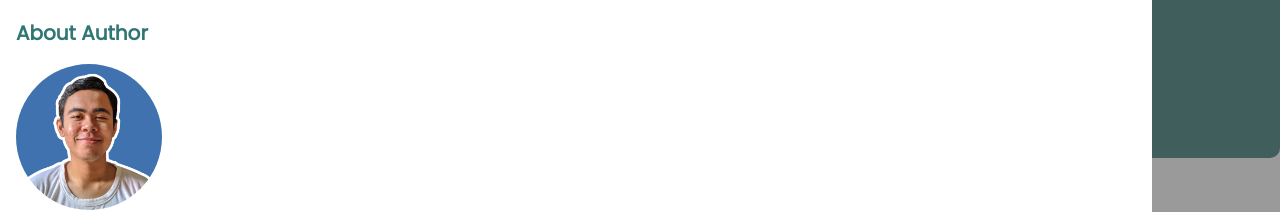
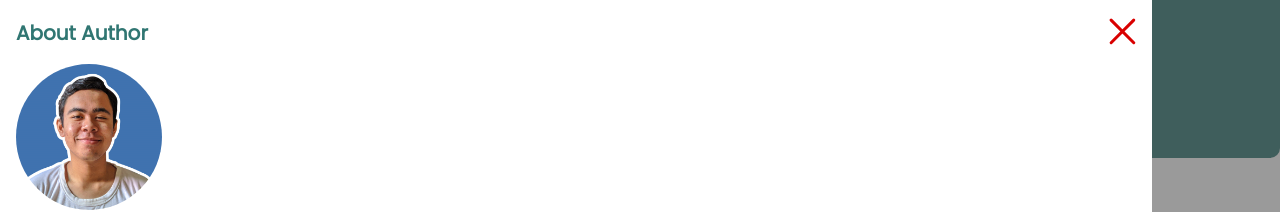
Before and after one commit to alfianandinugraha/react-todo, a React (Create React App) app: page / in a window 1280 px wide. Shown: the top 212 px of the page. Built offline with nearby package versions, Linux system fonts and the light colour scheme.

Commit message:
add: adding close button on sidebar

```diff
--- a/src/Components/Sidebar.tsx
+++ b/src/Components/Sidebar.tsx
@@ -5,6 +5,14 @@ export default class Sidebar extends Component {
     return (
       <div>
         <aside id="sidebar" className="container sidebar">
+          <div className="close-sidebar-btn">
+            <svg xmlns="http://www.w3.org/2000/svg" width="26.87" height="26.87" viewBox="0 0 26.87 26.87">
+              <g id="close-btn" transform="translate(-286.065 -49.065)">
+                <rect id="Rectangle_5" data-name="Rectangle 5" width="35" height="3" rx="1.5" transform="translate(288.186 49.065) rotate(45)" fill="#d90000" />
+                <rect id="Rectangle_10" data-name="Rectangle 10" width="35" height="3" rx="1.5" transform="translate(286.065 73.814) rotate(-45)" fill="#d90000" />
+              </g>
+            </svg>
+          </div>
           <div id="author">
             <h3 className="sidebar__title">About Author</h3>
             <img src="/Images/alfian-andi.png" alt="" className="author__image"/>
--- a/src/Style.scss
+++ b/src/Style.scss
@@ -219,6 +219,12 @@ header#Header {
   display: flex;
   flex-direction: column;
 
+  .close-sidebar-btn {
+    position: absolute;
+    right: 1rem;
+    cursor: pointer;
+  }
+
   .sidebar {
     &__title {
       font-size: 20px;
```
